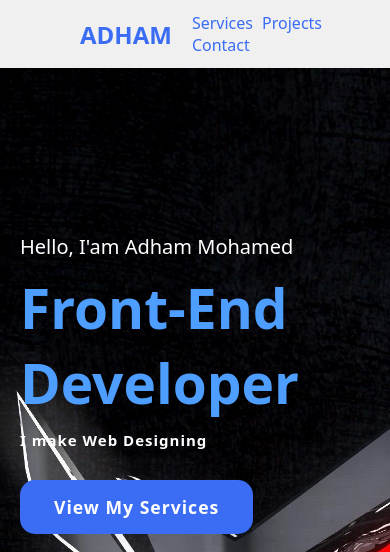
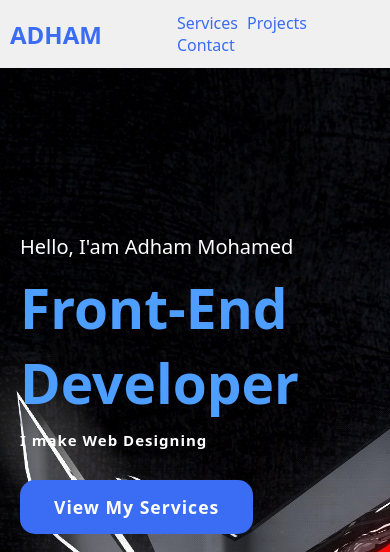
Before and after one commit to domaamo/portfolio, a plain HTML site: page index.html in a window 390 px wide. Shown: the top 552 px of the page. Drawn offline with Linux system fonts and the light colour scheme.

Commit message:
Update index.css

```diff
--- a/index.css
+++ b/index.css
@@ -154,7 +154,8 @@ section{
         padding: 12px 20px;
     }
     .logo{
-        padding-right: 15px;
+        position: relative;
+        right: 70px;
     }
     .nav a{
         padding-left: 5px;
```
